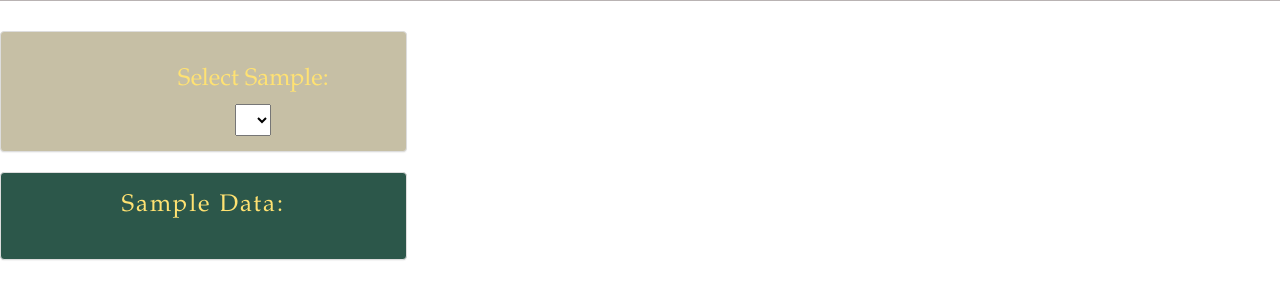
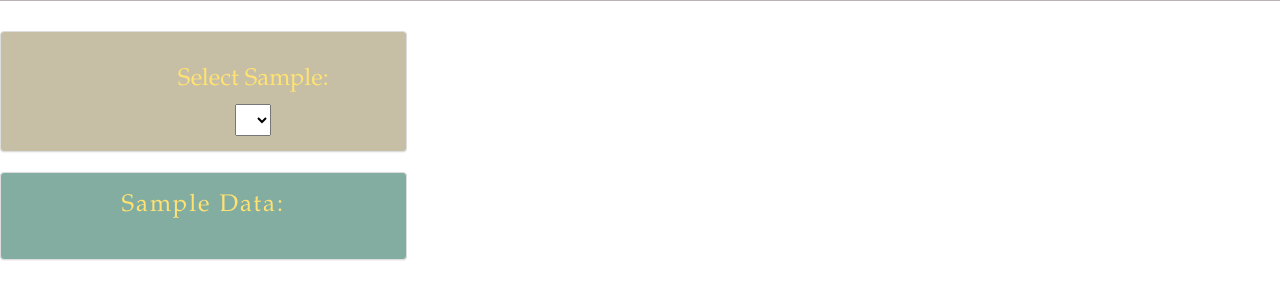
Before and after one commit to brgjap11/Belly_Button_Biodiversity, a Flask app: page / in a window 1280 px wide; the page is wider, and only the part inside the window is pictured. Shown: the part 194-493 px from the top of that part. Run offline with Flask 2, Linux system fonts and the light colour scheme; lists and menus that the app fills with data are empty; parts of the project's set-up code (start-up, migrations or seed data) failed here and were passed over; some libraries are stand-ins or nearby versions.

Commit message:
new stuff

```diff
--- a/static/main.css
+++ b/static/main.css
@@ -12,8 +12,8 @@
 
 #metaPanel {
 	font-family: "Palatino Linotype", "Book Antiqua", Palatino, serif;
-	background-color: #bbbff9;
-	background-color: #2c574a;
+	background-color: #f9f6bb;
+	background-color: #82ada0;
 	color: #ffe272;
 	letter-spacing: 2px;
 
```
Also changed, not shown: README.md, github_img/webpage1.PNG (added), github_img/webpage2.PNG (added).
